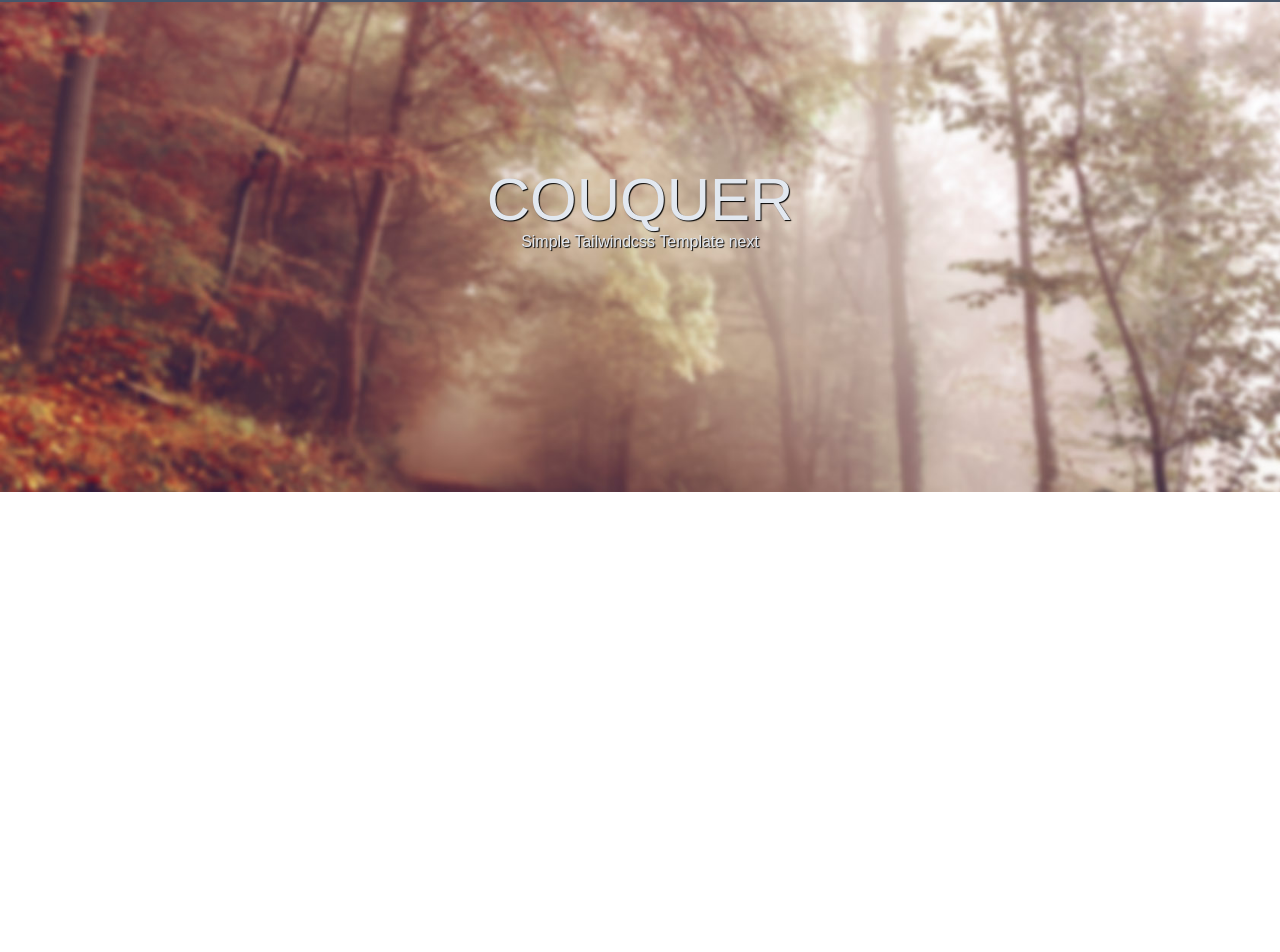
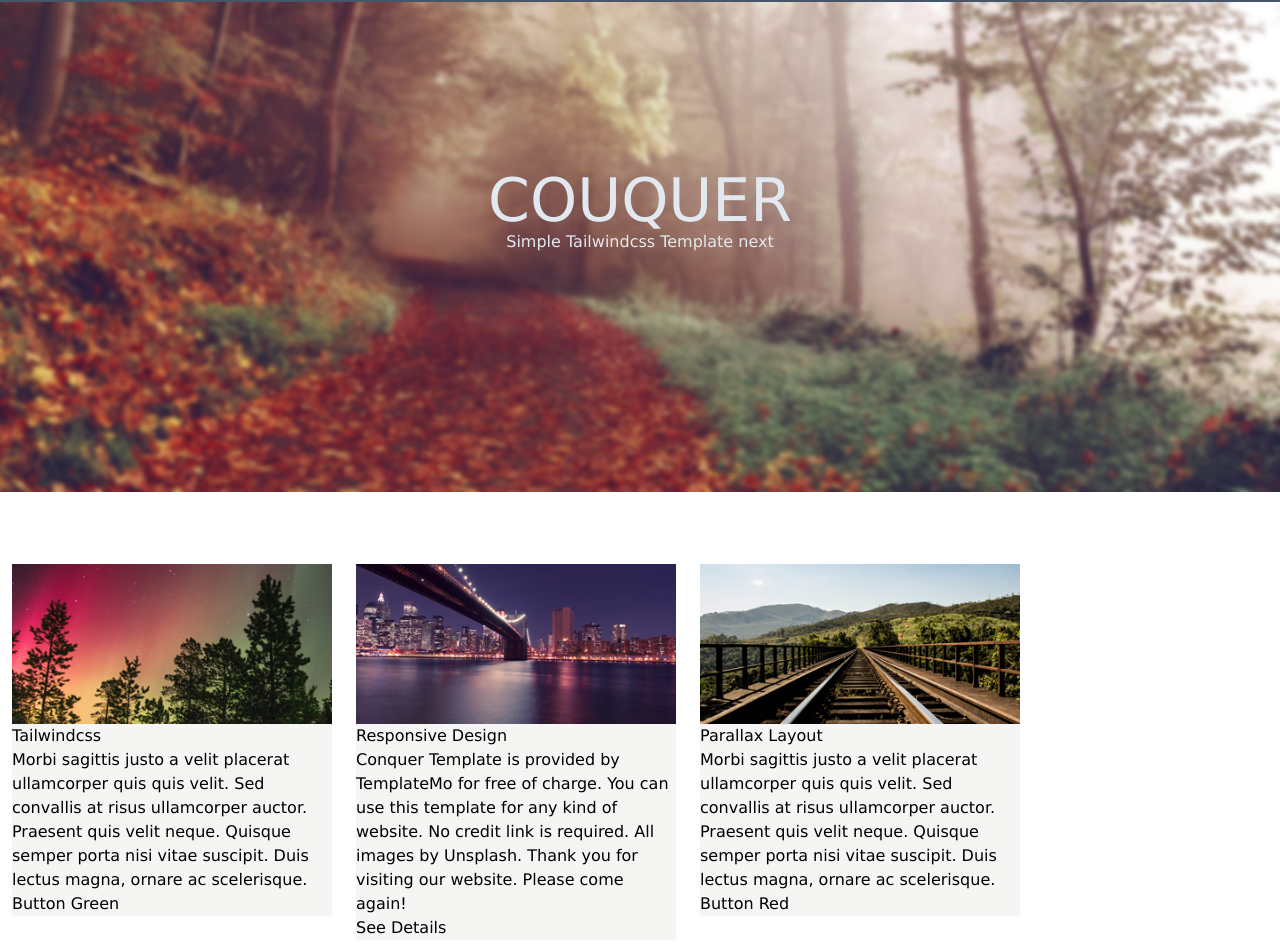
Before and after one commit to macielsevilha/template-clone, a Next.js app in the folder template-next/: page / in a window 1280 px wide. Shown: the part 68-1020 px from the top of the page. Before the commit the page ends 800 px from the top, so only its background shows below. Built offline with nearby package versions, Linux system fonts and the light colour scheme.

Commit message:
definir largura e add conteudo

```diff
--- /dev/null
+++ b/template-next/src/components/About.tsx
@@ -0,0 +1,15 @@
+
+export default function AboutUs({ heading, message, name, color, image}) {
+  return (
+    <div >
+      <div className="flex bg-stone-100 w-80 m-3">
+        <div className="">
+          <img src={image} alt="" />
+          <h2>{heading}</h2>
+          <p>{message}</p>
+         <button>{ name }</button>
+        </div>
+      </div>
+    </div>
+  );
+}
--- a/template-next/src/components/Hero.jsx
+++ b/template-next/src/components/Hero.jsx
@@ -1,6 +1,7 @@
 export default function Hero({heading, message}) {
     return (
         <div className="custom-img h-[35rem] bg-fixed bg-left-bottom bg-no-repeat bg-cover">
+            {/* Overlay */}
             <div className="flex justify-center items-center h-full">
                 <div className="text-center text-slate-200">
                     <h1 className="text-6xl font-medium">{ heading }</h1>
--- a/template-next/src/pages/index.jsx
+++ b/template-next/src/pages/index.jsx
@@ -1,4 +1,5 @@
 import Head from "next/head"
+import AboutUs from "../components/About"
 import Hero from '../components/Hero'
 
 export default function Home() {
@@ -12,6 +13,13 @@ export default function Home() {
       <header>
          <Hero heading="COUQUER" message="Simple Tailwindcss Template next"></Hero>
       </header>
+      <main>
+        <article className="max-w-md md:flex mt-[60px]">
+           <AboutUs image="./images/1-1.jpg" heading="Tailwindcss" message="Morbi sagittis justo a velit placerat ullamcorper quis quis velit. Sed convallis at risus ullamcorper auctor. Praesent quis velit neque. Quisque semper porta nisi vitae suscipit. Duis lectus magna, ornare ac scelerisque." name="Button Green" color="green"></AboutUs>
+           <AboutUs image="./images/1-2.jpg" heading="Responsive Design" message="Conquer Template is provided by TemplateMo for free of charge. You can use this template for any kind of website. No credit link is required. All images by Unsplash. Thank you for visiting our website. Please come again!" name="See Details" color="cyan"></AboutUs>
+           <AboutUs image="./images/1-3.jpg" heading="Parallax Layout" message="Morbi sagittis justo a velit placerat ullamcorper quis quis velit. Sed convallis at risus ullamcorper auctor. Praesent quis velit neque. Quisque semper porta nisi vitae suscipit. Duis lectus magna, ornare ac scelerisque." name="Button Red" color="slate"></AboutUs>
+        </article>
+      </main>
     </div>
   )
 }
--- a/template-next/src/styles/globals.css
+++ b/template-next/src/styles/globals.css
@@ -4,7 +4,7 @@
 
 html {
   scroll-behavior: smooth;
-  font-family: 'Raleway', sans-serif;
+  font-family: 'Lucida Sans', 'Lucida Sans Regular', 'Lucida Grande', 'Lucida Sans Unicode', Geneva, Verdana, sans-serif;
 }
 
 a {
@@ -20,5 +20,5 @@ a {
   background-image: url('../../public/images/bg-1.jpg');
 }
 .custom-img h1,p {
-  text-shadow: 1px 1px 1px black;
+
 }
```
